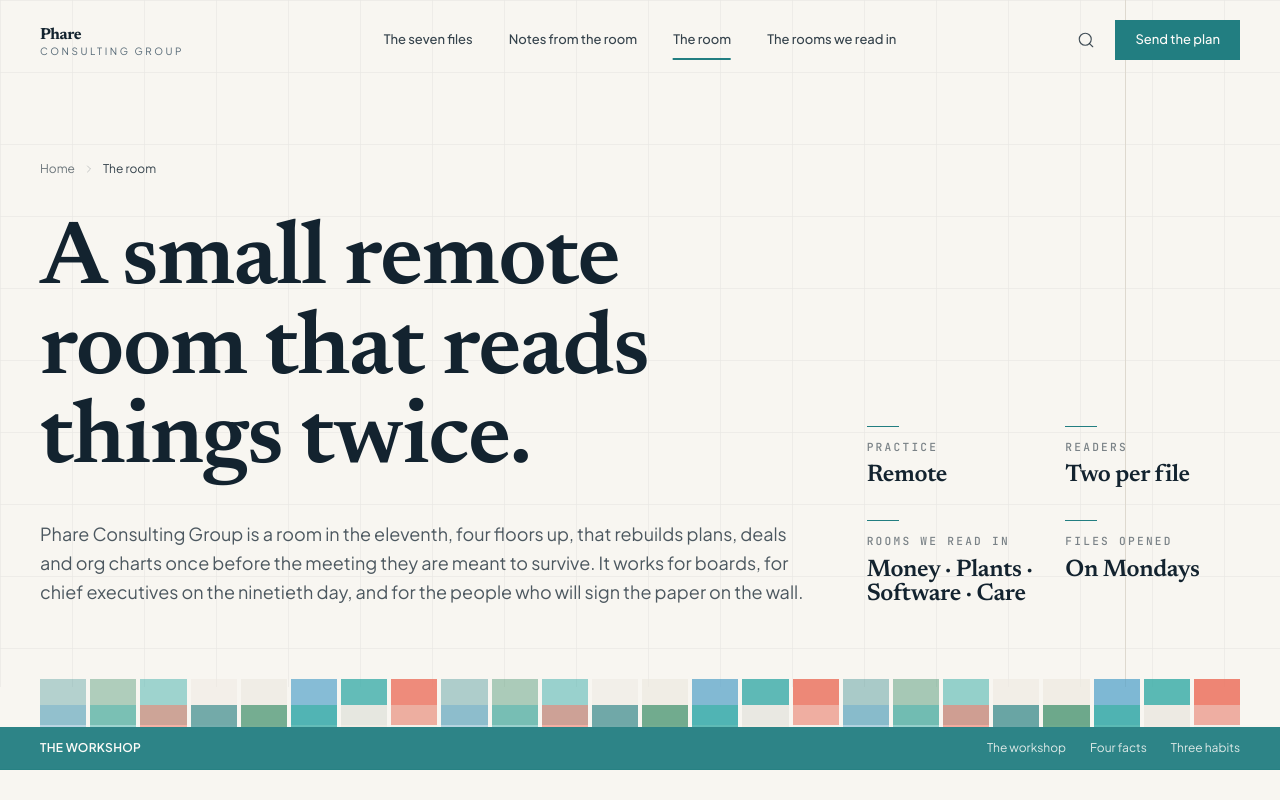
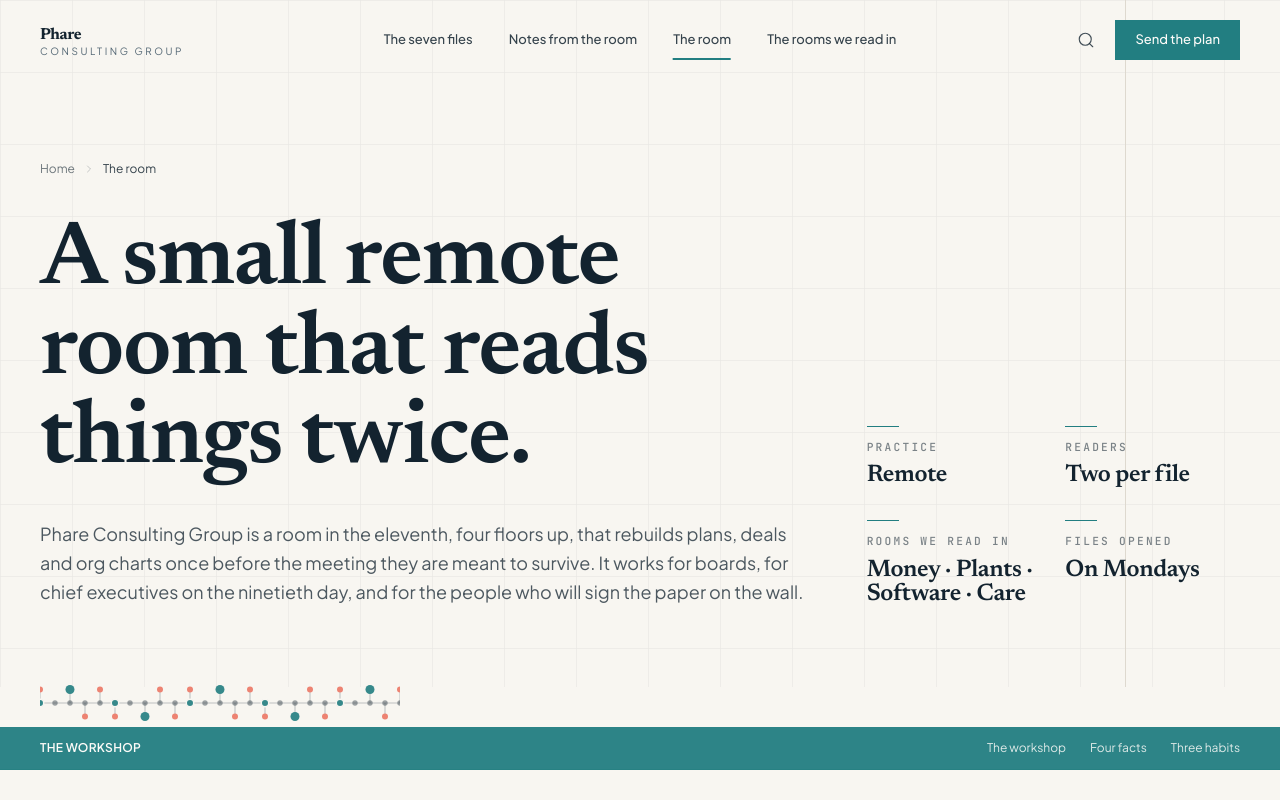
Before and after one commit to pawelstepaniuk17/phareconsultinggroup-website, a React (Vite) app: page /about in a window 1280 px wide. Shown: the top 800 px of the page. Built offline with nearby package versions, Linux system fonts and the light colour scheme; the HTML template or start-up script is replaced by a standard one.

Commit message:
feat: update favicon to SVG and replace logo with schematic mark
Replaced PNG favicon with SVG, updated footer and hero components to use new schematic mark.

Co-authored-by: pawelstepaniuk17 <322888850+pawelstepaniuk17@users.noreply.github.com>

```diff
--- a/index.html
+++ b/index.html
@@ -8,7 +8,7 @@
     <meta name="author" content="Phare Consulting Group" />
     <meta name="keywords" content="management consulting, executive advisory, strategy consulting, transformation, performance improvement, organizational design" />
     <link rel="canonical" href="https://phareconsultinggroup.com" />
-    <link rel="icon" href="/favicon.png" type="image/png" />
+    <link rel="icon" href="/favicon.svg" type="image/svg+xml" />
     <meta property="og:image" content="/og-image.png" />
     <meta name="twitter:image" content="/og-image.png" />
 
--- a/src/components/mosaic/Footer.tsx
+++ b/src/components/mosaic/Footer.tsx
@@ -1,4 +1,4 @@
-import logoMark from "@/assets/mosaic-conseil-logo.png";
+import SchematicMark from "@/components/mosaic/SchematicMark";
 import { Link } from "react-router-dom";
 
 const linkColumns = [
@@ -123,10 +123,9 @@ PHARE<span className="text-primary">.</span>GROUP
             <p className="text-cream/55 text-xs max-w-[20ch] leading-relaxed">
               A small room, in the 11th, that reads a second time.
             </p>
-            <img
-              src={logoMark}
-              alt="Phare Consulting Group"
-              className="h-16 w-16 object-contain"
+            <SchematicMark
+              title="Phare Consulting Group"
+              className="h-16 w-16"
             />
           </div>
         </div>
--- a/src/components/mosaic/MosaicGrid.tsx
+++ b/src/components/mosaic/MosaicGrid.tsx
@@ -1,6 +1,12 @@
 /**
- * Decorative mosaic graphic — uses the logo tile language as a section divider.
- * Pure CSS; no images.
+ * Schematic trace rail — a horizontal circuit strip used as a section
+ * divider. Draws a baseline trace with periodic junction nodes and short
+ * branch stubs that terminate in circles, in the stylized electronics
+ * schematic language. Pure SVG; no images.
+ *
+ * Keeps the historical `MosaicGrid` name/props so existing page headers
+ * continue to work; `cols` drives the number of trace segments and
+ * `className` controls sizing.
  */
 const MosaicGrid = ({
   rows = 3,
@@ -11,39 +17,87 @@ const MosaicGrid = ({
   cols?: number;
   className?: string;
 }) => {
-  const palette = [
-    "bg-primary",
-    "bg-secondary",
-    "bg-accent",
-    "bg-[hsl(var(--cobalt-soft))]",
-    "bg-muted",
-    "bg-paper-soft",
-    "bg-[hsl(var(--teal-tile))]",
-    "bg-[hsl(var(--forest))]",
-  ];
-  const items = Array.from({ length: rows * cols });
+  void rows; // retained for API compatibility
+
+  const width = 240;
+  const height = 32;
+  const midY = height / 2;
+  const segments = Math.max(6, cols);
+  const step = width / segments;
+
+  // Deterministic pseudo-random branch pattern
+  const nodes = Array.from({ length: segments + 1 }).map((_, i) => {
+    const x = i * step;
+    const kind = (i * 7 + 3) % 5; // 0-4 → varied node treatments
+    return { x, kind, i };
+  });
+
   return (
-    <div
+    <svg
       aria-hidden
-      className={`grid gap-1 ${className}`}
-      style={{
-        gridTemplateColumns: `repeat(${cols}, minmax(0, 1fr))`,
-        gridTemplateRows: `repeat(${rows}, minmax(0, 1fr))`,
-      }}
+      viewBox={`0 0 ${width} ${height}`}
+      preserveAspectRatio="none"
+      className={className}
+      fill="none"
     >
-      {items.map((_, i) => {
-        // Deterministic pseudo-random distribution based on index
-        const swatch = palette[(i * 7 + Math.floor(i / cols) * 3) % palette.length];
-        const opacity = ((i * 13) % 100) / 100;
-        return (
-          <span
-            key={i}
-            className={`${swatch} aspect-square block`}
-            style={{ opacity: 0.35 + opacity * 0.65 }}
-          />
-        );
-      })}
-    </div>
+      <g vectorEffect="non-scaling-stroke">
+        {/* Baseline trace */}
+        <line
+          x1="0"
+          y1={midY}
+          x2={width}
+          y2={midY}
+          stroke="hsl(var(--foreground) / 0.28)"
+          strokeWidth="1"
+          vectorEffect="non-scaling-stroke"
+        />
+        {nodes.map(({ x, kind, i }) => {
+          const up = i % 2 === 0;
+          const branchY = up ? midY - 9 : midY + 9;
+          return (
+            <g key={i}>
+              {/* Branch stub with terminal node on alternating rows */}
+              {kind !== 0 && (
+                <>
+                  <line
+                    x1={x}
+                    y1={midY}
+                    x2={x}
+                    y2={branchY}
+                    stroke="hsl(var(--foreground) / 0.3)"
+                    strokeWidth="1"
+                    vectorEffect="non-scaling-stroke"
+                  />
+                  <circle
+                    cx={x}
+                    cy={branchY}
+                    r={kind === 2 ? 3 : 2}
+                    fill={
+                      kind === 2
+                        ? "hsl(var(--primary))"
+                        : "hsl(var(--secondary))"
+                    }
+                  />
+                </>
+              )}
+              {/* Junction dot on the baseline */}
+              <circle
+                cx={x}
+                cy={midY}
+                r={kind === 3 ? 2.5 : 1.8}
+                fill={
+                  kind === 3
+                    ? "hsl(var(--primary))"
+                    : "hsl(var(--foreground) / 0.45)"
+                }
+                stroke={kind === 3 ? "hsl(var(--background))" : "none"}
+                strokeWidth="1"
+              />
+            </g>
+          );
+        })}
+      </g>
+    </svg>
   );
 };
 
--- /dev/null
+++ b/src/components/mosaic/SchematicMark.tsx
@@ -0,0 +1,80 @@
+/**
+ * SchematicMark — the Phare brand mark drawn in an electronics-schematic
+ * language: a central beacon node (the "lighthouse lamp") ringed by two
+ * concentric circles, with radiating trace lines that terminate in small
+ * junction dots. Pure SVG, themeable via design tokens.
+ */
+type Props = {
+  className?: string;
+  title?: string;
+};
+
+const SchematicMark = ({ className = "", title }: Props) => {
+  // Six evenly spaced radiating traces (beacon beams as circuit traces)
+  const cx = 32;
+  const cy = 32;
+  const beams = Array.from({ length: 6 }).map((_, i) => {
+    const angle = (Math.PI / 3) * i - Math.PI / 2; // start at top
+    const inner = 15;
+    const outer = 27;
+    return {
+      x1: cx + Math.cos(angle) * inner,
+      y1: cy + Math.sin(angle) * inner,
+      x2: cx + Math.cos(angle) * outer,
+      y2: cy + Math.sin(angle) * outer,
+    };
+  });
+
+  return (
+    <svg
+      viewBox="0 0 64 64"
+      className={className}
+      role={title ? "img" : "presentation"}
+      aria-label={title}
+      aria-hidden={title ? undefined : true}
+      fill="none"
+    >
+      {/* Outer concentric ring */}
+      <circle
+        cx={cx}
+        cy={cy}
+        r="21"
+        stroke="hsl(var(--foreground) / 0.35)"
+        strokeWidth="1.5"
+      />
+      {/* Inner ring */}
+      <circle
+        cx={cx}
+        cy={cy}
+        r="12"
+        stroke="hsl(var(--primary))"
+        strokeWidth="1.5"
+      />
+      {/* Radiating traces + terminal junction dots */}
+      {beams.map((b, i) => (
+        <g key={i}>
+          <line
+            x1={b.x1}
+            y1={b.y1}
+            x2={b.x2}
+            y2={b.y2}
+            stroke="hsl(var(--foreground) / 0.5)"
+            strokeWidth="1.5"
+            strokeLinecap="round"
+          />
+          <circle
+            cx={b.x2}
+            cy={b.y2}
+            r="2"
+            fill="hsl(var(--primary))"
+          />
+        </g>
+      ))}
+      {/* Beacon core node */}
+      <circle cx={cx} cy={cy} r="4.5" fill="hsl(var(--primary))" />
+      <circle cx={cx} cy={cy} r="8" stroke="hsl(var(--foreground) / 0.4)" strokeWidth="1" />
+    </svg>
+  );
+};
+
+export default SchematicMark;
```
Also changed, not shown: src/components/mosaic/Hero.tsx (+36 -27 lines), public/favicon.svg.
